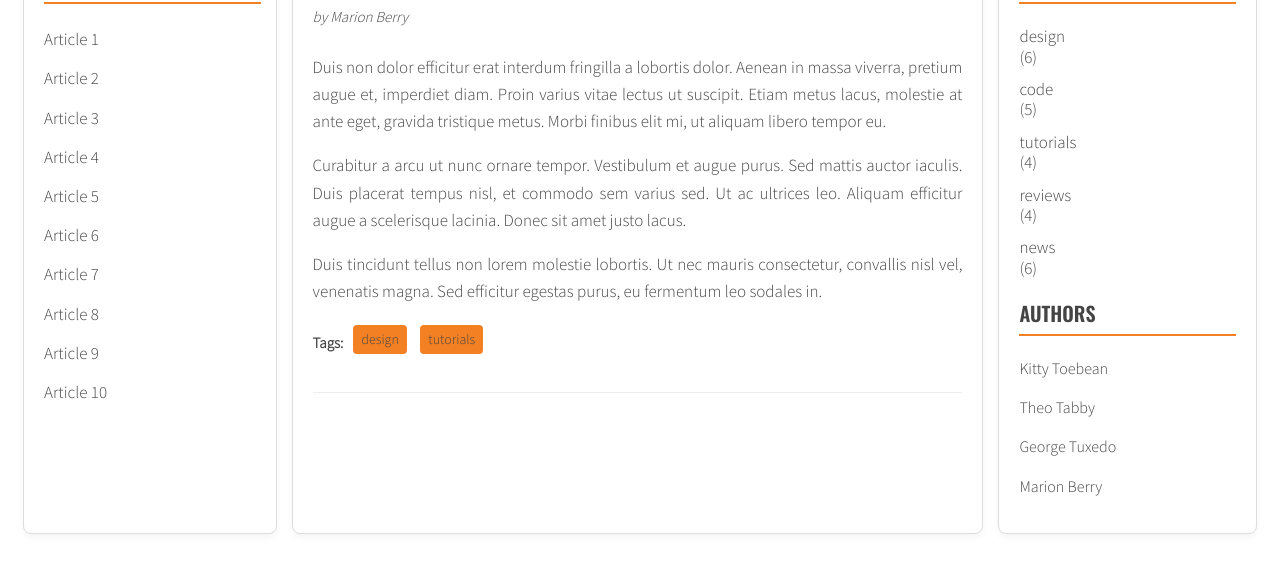
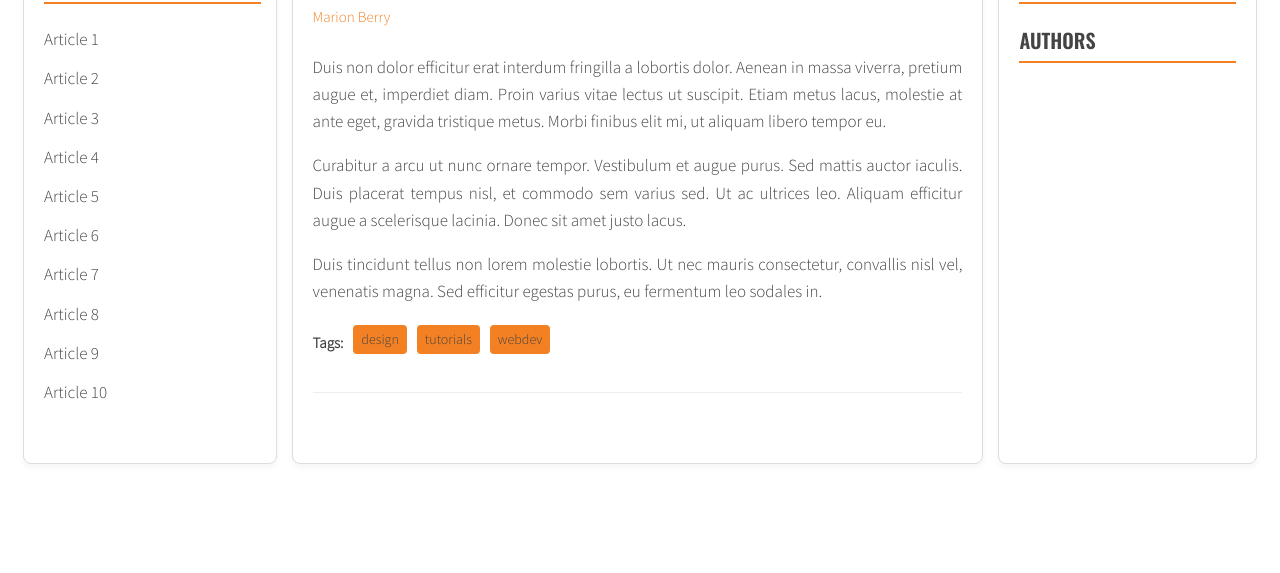
Before and after one commit to KBienuSS/javascript-blog, a website: page index.html in a window 1280 px wide. Shown: the part 161-734 px from the top of the page. Drawn offline with nearby package versions, Linux system fonts and the light colour scheme.

Commit message:
Add functions with generating tags and authors

```diff
--- a/index.html
+++ b/index.html
@@ -27,9 +27,9 @@
                 </ul>
             </aside>
             <section class="posts">
-                <article class="post active" id="article-1">
+                <article class="post active" id="article-1" data-tags="design tutorials webdev" data-author="Marion Berry">
                     <h3 class="post-title">Article 1</h3>
-                <p class="post-author">by Marion Berry</p>
+                    <p class="post-author"></p>
                     <div class="post-content">
                         <p>Duis non dolor efficitur erat interdum fringilla a lobortis dolor. Aenean in massa viverra, pretium augue et, imperdiet diam. Proin varius vitae lectus ut suscipit. Etiam metus lacus, molestie at ante eget, gravida tristique metus. Morbi finibus elit mi, ut aliquam libero tempor eu.</p>
                         <p>Curabitur a arcu ut nunc ornare tempor. Vestibulum et augue purus. Sed mattis auctor iaculis. Duis placerat tempus nisl, et commodo sem varius sed. Ut ac ultrices leo. Aliquam efficitur augue a scelerisque lacinia. Donec sit amet justo lacus.</p>
@@ -38,14 +38,12 @@
                     <div class="post-tags">
                         <p><strong>Tags:</strong></p>
                         <ul class="list list-horizontal">
-                    <li><a href="#">design</a></li>
-                    <li><a href="#">tutorials</a></li>
                         </ul>
                     </div>
                 </article>
-                <article class="post" id="article-2">
+                <article class="post" id="article-2" data-tags="news code javascript" data-author="Theo Tabby">
                     <h3 class="post-title">Article 2</h3>
-                <p class="post-author">by Theo Tabby</p>
+                    <p class="post-author"></p>
                     <div class="post-content">
                         <p>Phasellus sollicitudin, arcu vel iaculis ullamcorper, quam leo viverra orci, et faucibus quam sapien vel est. Maecenas ac suscipit elit. Nullam interdum, lorem vitae venenatis pulvinar, ex dui malesuada nunc, tempus cursus enim metus vel nulla.</p>
                         <p>Integer hendrerit, eros id efficitur dapibus, ante arcu ullamcorper orci, a iaculis felis turpis at purus. Quisque sodales posuere sapien vel consectetur. Duis dui urna, commodo non ante nec, mattis dictum enim. Donec aliquam erat sed diam lobortis, vel gravida lacus laoreet. Phasellus pretium maximus mi, eu posuere justo suscipit vel.</p>
@@ -54,14 +52,12 @@
                     <div class="post-tags">
                         <p><strong>Tags:</strong></p>
                         <ul class="list list-horizontal">
-                    <li><a href="#">news</a></li>
-                    <li><a href="#">code</a></li>
                         </ul>
                     </div>
                 </article>
-                <article class="post" id="article-3">
+                <article class="post" id="article-3" data-tags="news reviews design css" data-author="George Tuxedo">
                     <h3 class="post-title">Article 3</h3>
-                <p class="post-author">by George Tuxedo</p>
+                    <p class="post-author"></p>
                     <div class="post-content">
                         <p>Mauris vel pellentesque turpis, ac sodales nisl. Quisque iaculis mi velit, ut convallis tellus accumsan a. Quisque iaculis, nisi et dignissim tincidunt, nisl eros euismod nulla, finibus laoreet erat enim posuere elit.</p>
                         <p>Aenean at semper urna. Duis vel sapien molestie, egestas diam consequat, molestie nulla. Praesent a malesuada metus. Praesent et tempus leo.</p>
@@ -70,15 +66,12 @@
                     <div class="post-tags">
                         <p><strong>Tags:</strong></p>
                         <ul class="list list-horizontal">
-                    <li><a href="#">news</a></li>
-                    <li><a href="#">reviews</a></li>
-                    <li><a href="#">design</a></li>
                         </ul>
                     </div>
                 </article>
-                <article class="post" id="article-4">
+                <article class="post" id="article-4" data-tags="tutorials code design webdev" data-author="Kitty Toebean">
                     <h3 class="post-title">Article 4</h3>
-                <p class="post-author">by Kitty Toebean</p>
+                    <p class="post-author"></p>
                     <div class="post-content">
                         <p>Morbi vel cursus nulla, vel varius mauris. Suspendisse sed elit sit amet risus faucibus vestibulum ut sit amet purus. Donec orci est, condimentum ut quam quis, scelerisque fringilla ligula.</p>
                         <p>Quisque bibendum nisl id quam sagittis, id pretium dolor scelerisque. Suspendisse non odio nec velit dapibus placerat non a libero.</p>
@@ -87,15 +80,12 @@
                     <div class="post-tags">
                         <p><strong>Tags:</strong></p>
                         <ul class="list list-horizontal">
-                    <li><a href="#">tutorials</a></li>
-                    <li><a href="#">code</a></li>
-                    <li><a href="#">design</a></li>
                         </ul>
                     </div>
                 </article>
-                <article class="post" id="article-5">
+                <article class="post" id="article-5" data-tags="design reviews tips" data-author="Marion Berry">
                     <h3 class="post-title">Article 5</h3>
-                <p class="post-author">by Marion Berry</p>
+                    <p class="post-author"></p>
                     <div class="post-content">
                         <p>Suspendisse sem eros, euismod condimentum arcu ac, consequat fermentum orci. Nam convallis lacus nec interdum vestibulum. Vestibulum luctus, quam eu tristique ornare, lorem nibh sodales enim, vitae tempor dolor ante vitae tortor.</p>
                         <p>Duis venenatis metus quis luctus lobortis. In porttitor ipsum eget ligula aliquam ornare. Cras malesuada urna id volutpat sodales.</p>
@@ -104,14 +94,12 @@
                     <div class="post-tags">
                         <p><strong>Tags:</strong></p>
                         <ul class="list list-horizontal">
-                    <li><a href="#">design</a></li>
-                    <li><a href="#">reviews</a></li>
                         </ul>
                     </div>
                 </article>
-                <article class="post" id="article-6">
+                <article class="post" id="article-6" data-tags="reviews code backend" data-author="George Tuxedo">
                     <h3 class="post-title">Article 6</h3>
-                <p class="post-author">by George Tuxedo</p>
+                    <p class="post-author"></p>
                     <div class="post-content">
                         <p>Donec posuere iaculis ante sed hendrerit. Lorem ipsum dolor sit amet, consectetur adipiscing elit. Quisque hendrerit neque nec urna tincidunt, quis vehicula dui vulputate. Morbi est sapien, auctor ut lectus eu, placerat viverra lorem.</p>
                         <p>Cras consectetur at erat id accumsan. Suspendisse lacinia in nulla quis vulputate. Nunc vitae consectetur augue. Nam ut vehicula mi. Aliquam tristique, purus in hendrerit porta, elit lectus finibus mi, vel malesuada nisl lectus a libero.</p>
@@ -120,14 +108,12 @@
                     <div class="post-tags">
                         <p><strong>Tags:</strong></p>
                         <ul class="list list-horizontal">
-                    <li><a href="#">reviews</a></li>
-                    <li><a href="#">code</a></li>
                         </ul>
                     </div>
                 </article>
-                <article class="post" id="article-7">
+                <article class="post" id="article-7" data-tags="code news javascript" data-author="Kitty Toebean">
                     <h3 class="post-title">Article 7</h3>
-                <p class="post-author">by Kitty Toebean</p>
+                    <p class="post-author"></p>
                     <div class="post-content">
                         <p>Donec eleifend mauris ac nisl fermentum, ac fermentum turpis dignissim. Aliquam diam nisl, imperdiet a varius eget, lobortis sed nisi. Nullam suscipit ipsum sed magna blandit, sed pellentesque urna malesuada.</p>
                         <p>Duis vestibulum arcu et lectus viverra porta. Praesent tempor lacus eget quam mattis, sit amet venenatis diam ultrices. Morbi gravida sapien quis ligula tincidunt, vel sagittis erat ultrices.</p>
@@ -136,14 +122,12 @@
                     <div class="post-tags">
                         <p><strong>Tags:</strong></p>
                         <ul class="list list-horizontal">
-                    <li><a href="#">code</a></li>
-                    <li><a href="#">news</a></li>
                         </ul>
                     </div>
                 </article>
-                <article class="post" id="article-8">
+                <article class="post" id="article-8" data-tags="news design tutorials frontend" data-author="Theo Tabby">
                     <h3 class="post-title">Article 8</h3>
-                <p class="post-author">by Theo Tabby</p>
+                    <p class="post-author"></p>
                     <div class="post-content">
                         <p>Praesent quis imperdiet erat. Curabitur tempor sapien a interdum malesuada. Proin libero erat, sagittis a sollicitudin eget, pulvinar nec risus. Cras et suscipit sem.</p>
                         <p>Maecenas consequat diam nec sollicitudin congue. Aenean porttitor porttitor quam, condimentum interdum metus congue sed. Donec at nulla ipsum.</p>
@@ -152,15 +136,12 @@
                     <div class="post-tags">
                         <p><strong>Tags:</strong></p>
                         <ul class="list list-horizontal">
-                    <li><a href="#">news</a></li>
-                    <li><a href="#">design</a></li>
-                    <li><a href="#">tutorials</a></li>
                         </ul>
                     </div>
                 </article>
-                <article class="post" id="article-9">
+                <article class="post" id="article-9" data-tags="news tutorials tips" data-author="Marion Berry">
                     <h3 class="post-title">Article 9</h3>
-                <p class="post-author">by Marion Berry</p>
+                    <p class="post-author"></p>
                     <div class="post-content">
                         <p>Tam et facilisis purus. Donec vulputate est quis lobortis posuere. Nunc vitae lorem ut odio faucibus pulvinar nec in justo. Ut ut ante ac tellus ornare tempus. Nunc maximus, tortor et dictum convallis, nunc libero posuere leo, scelerisque ultrices arcu sapien ut tellus.</p>
                         <p>Fusce lacinia augue massa, non tincidunt tortor auctor quis. Vestibulum ut pretium nisl. Etiam id tellus tempus, commodo ligula vehicula, porta magna.</p>
@@ -169,14 +150,12 @@
                     <div class="post-tags">
                         <p><strong>Tags:</strong></p>
                         <ul class="list list-horizontal">
-                    <li><a href="#">news</a></li>
-                    <li><a href="#">tutorials</a></li>
                         </ul>
                     </div>
                 </article>
-                <article class="post" id="article-10">
+                <article class="post" id="article-10" data-tags="code design news reviews html" data-author="George Tuxedo">
                     <h3 class="post-title">Article 10</h3>
-                <p class="post-author">by George Tuxedo</p>
+                    <p class="post-author"></p>
                     <div class="post-content">
                         <p>Aliquam erat volutpat. Ut non eleifend lectus. Donec suscipit tellus tempor, ornare dui id, hendrerit neque. Phasellus lacinia laoreet dui in luctus. Sed hendrerit, magna sit amet varius tempor, augue augue scelerisque est, non scelerisque mauris libero eu sapien.</p>
                         <p>Sed at sapien in quam sollicitudin aliquam. In interdum metus a mi porttitor luctus. Sed commodo, arcu id lacinia posuere, felis elit pharetra urna, at feugiat est orci sit amet libero. Quisque in nisl est. Nullam vehicula at lectus non luctus. Cras aliquam neque magna, at varius nisi egestas ut.</p>
@@ -185,10 +164,6 @@
                     <div class="post-tags">
                         <p><strong>Tags:</strong></p>
                         <ul class="list list-horizontal">
-                    <li><a href="#">code</a></li>
-                    <li><a href="#">design</a></li>
-                    <li><a href="#">news</a></li>
-                    <li><a href="#">reviews</a></li>
                         </ul>
                     </div>
                 </article>
@@ -196,34 +171,9 @@
             <aside class="sidebar" aria-label="Third Navigation">
                 <h2 class="section-title">Tags</h2>
                 <ul class="list tags">
-                <li><a href="#">design</a> <span>(6)</span></li>
-                <li><a href="#">code</a> <span>(5)</span></li>
-                <li><a href="#">tutorials</a> <span>(4)</span></li>
-                <li><a href="#">reviews</a> <span>(4)</span></li>
-                <li><a href="#">news</a> <span>(6)</span></li>
                 </ul>
                 <h2 class="section-title">Authors</h2>
                 <ul class="list authors">
-                <li>
-                    <a href="#">
-                    <span class="author-name">Kitty Toebean</span>
-                    </a>
-                </li>
-                <li>
-                    <a href="#">
-                    <span class="author-name">Theo Tabby</span>
-                    </a>
-                </li>
-                <li>
-                    <a href="#">
-                    <span class="author-name">George Tuxedo</span>
-                    </a>
-                </li>
-                <li>
-                    <a href="#">
-                    <span class="author-name">Marion Berry</span>
-                    </a>
-                </li>
                 </ul>
             </aside>
             </main>
--- a/js/script.js
+++ b/js/script.js
@@ -1,12 +1,17 @@
 {
   'use strict';
+  const optArticleSelector = '.post',
+    optTitleSelector = '.post-title',
+    optTitleListSelector = '.titles',
+    optArticleTagsSelector = '.post-tags .list',
+    optArticleAuthorSelector = '.post-author';
 
   const titleClickHandler = function(event){
     event.preventDefault();
     const clickedElement = this;
 
     /* [DONE] remove class 'active' from all article links  */
-    const activeLinks = document.querySelectorAll('.titles a.active');
+    const activeLinks = document.querySelectorAll(optTitleListSelector + ' a.active');
 
     for(const activeLink of activeLinks){
       activeLink.classList.remove('active');
@@ -23,36 +28,38 @@
     }
 
     /* [DONE] get 'href' attribute from the clicked link */
-    const attributeClickedElement = clickedElement.getAttribute('href');
+    const attributeClickedElement = clickedElement.getAttribute('href'),
 
-    /* [DONE] find the correct article using the selector (value of 'href' attribute) */
-    const correctArticle = document.querySelector(attributeClickedElement);
+      /* [DONE] find the correct article using the selector (value of 'href' attribute) */
+      correctArticle = document.querySelector(attributeClickedElement);
 
     /* [DONE] add class 'active' to the correct article */
     correctArticle.classList.add('active');
   };
 
-  const generateTitleLinks = function(){
+  const generateTitleLinks = function(customSelector = ''){
     /* [DONE] Delete the contents of the link list in the left column.*/
     document.querySelector('.list').innerHTML='';
     let allLinksHTML = '';
 
-    const articles = document.querySelectorAll('.post');
+    const articles = document.querySelectorAll(optArticleSelector + customSelector);
 
     for(const article of articles){
+
       /* [DONE] For each article, read its ID and save it to a constant.*/
-      const articleId = article.getAttribute('id');
-      console.log(articleId);
-      /* [DONE] For each article, find the title element and save its contents to a constant.*/
-      const articleTitle = article.querySelector('.post-title').textContent;
-      console.log(articleTitle);
-      /* [DONE] For each article, create the HTML link code based on this information and save it to a constant.*/
-      const articleHtmlLink = '<li><a href="#' + articleId +'" ><span>'+articleTitle+'</span></a></li>';
+      const articleId = article.getAttribute('id'),
+
+        /* [DONE] For each article, find the title element and save its contents to a constant.*/
+        articleTitle = article.querySelector(optTitleSelector).textContent,
+
+        /* [DONE] For each article, create the HTML link code based on this information and save it to a constant.*/
+        articleHtmlLink = '<li><a href="#' + articleId +'" ><span>'+articleTitle+'</span></a></li>';
+
       /* [DONE] For each article, insert the created HTML code into the link list in the left column.*/
       allLinksHTML+=articleHtmlLink;
     }
     document.querySelector('.list').innerHTML = allLinksHTML;
-    const links = document.querySelectorAll('.titles a');
+    const links = document.querySelectorAll(optTitleListSelector + ' a');
 
     for(const link of links){
       link.addEventListener('click', titleClickHandler);
@@ -62,4 +69,149 @@
   };
 
   generateTitleLinks();
+
+  const generateTags = function(){
+
+    /* [DONE] find all articles */
+    const articles = document.querySelectorAll(optArticleSelector);
+
+    /* [DONE] START LOOP: for every article: */
+    for(const article of articles){
+
+      /* [DONE] find tags wrapper */
+      const tagsWrapper = article.querySelector(optArticleTagsSelector);
+
+      /* [DONE] make html variable with empty string */
+      let htmlString = '';
+
+      /* [DONE] get tags from data-tags attribute */
+      const dataTags = article.getAttribute('data-tags'),
+
+        /* [DONE] split tags into array */
+        dataTagsArray = dataTags.split(' ');
+
+      /* [DONE] START LOOP: for each tag */
+      for (const dataTag of dataTagsArray){
+
+        /* [DONE] generate HTML of the link */
+        const htmlTagLink = '<li><a href="#tag-'+ dataTag +'">'+ dataTag +'</a></li>';
+
+        /* [DONE] add generated code to html variable */
+        htmlString += htmlTagLink;
+
+        /* [DONE] END LOOP: for each tag */
+      }
+
+      /* [DONE] insert HTML of all the links into the tags wrapper */
+      tagsWrapper.innerHTML=htmlString;
+
+    /* [DONE] END LOOP: for every article: */
+    }
+  };
+
+  generateTags();
+
+  const tagClickHandler = function(event){
+    /* [DONE] prevent default action for this event */
+    event.preventDefault();
+
+    /* [DONE] make new constant named "clickedElement" and give it the value of "this" */
+    const clickedElement = this,
+
+      /* [DONE] make a new constant "href" and read the attribute "href" of the clicked element */
+      href = clickedElement.getAttribute('href'),
+
+      /* [DONE] make a new constant "tag" and extract tag from the "href" constant */
+      tag = href.replace('#tag-', ''),
+
+      /* [DONE] find all tag links with class active */
+      tagsActive = document.querySelectorAll('a.active[href^="#tag-"]');
+
+    /* [DONE] START LOOP: for each active tag link */
+    for (const tagActive of tagsActive){
+
+      /* [DONE] remove class active */
+      tagActive.classList.remove('active');
+
+    /* [DONE] END LOOP: for each active tag link */
+    }
+
+    /* [DONE] find all tag links with "href" attribute equal to the "href" constant */
+    let tagLinks = document.querySelectorAll('a[href="' + href + '"]');
+
+    /* [DONE] START LOOP: for each found tag link */
+    for(const tagLink of tagLinks){
+
+      /* [DONE] add class active */
+      tagLink.classList.add('active');
+
+    /* [DONE] END LOOP: for each found tag link */
+    }
+
+    /* [DONE] execute function "generateTitleLinks" with article selector as argument */
+    generateTitleLinks('[data-tags~="' + tag + '"]');
+  };
+
+  const addClickListenersToTags = function(){
+
+    /* [DONE] find all links to tags */
+    const links = document.querySelectorAll('a[href^="#tag-"]');
+
+    /* [DONE] START LOOP: for each link */
+    for(const link of links){
+
+      /* [DONE] add tagClickHandler as event listener for that link */
+      link.addEventListener('click', tagClickHandler);
+
+    /* [DONE] END LOOP: for each link */
+    }
+  };
+
+  addClickListenersToTags();
+
+  const generateAuthors = function(){
+    const articles = document.querySelectorAll(optArticleSelector);
+
+    for(const article of articles){
+      const authorWrapper = article.querySelector(optArticleAuthorSelector);
+      let htmlString = '';
+      const dataAuthor = article.getAttribute('data-author'),
+        htmlTagLink = '<a href="#author-'+ dataAuthor +'">'+ dataAuthor +'</a>';
+      htmlString += htmlTagLink;
+      authorWrapper.innerHTML=htmlString;
+    }
+  };
+
+  generateAuthors();
+
+  const authorClickHandler = function(event){
+    event.preventDefault();
+    const clickedElement = this,
+      href = clickedElement.getAttribute('href'),
+      author = href.replace('#author-', ''),
+      authorsActive = document.querySelectorAll('a.active[href^="#author-"]');
+
+    for (const authorActive of authorsActive){
+      authorActive.classList.remove('active');
+    }
+
+    let authorsLinks = document.querySelectorAll('a[href="' + href + '"]');
+
+    for(const authorLink of authorsLinks){
+      authorLink.classList.add('active');
+    }
+
+    generateTitleLinks('[data-author="' + author + '"]');
+  };
+
+  const addClickListenersToAuthor = function(){
+    const links = document.querySelectorAll('a[href^="#author-"]');
+
+    for(const link of links){
+      link.addEventListener('click', authorClickHandler);
+    }
+  };
+
+  addClickListenersToAuthor();
+
 }
```
Lines whose indentation alone changed are shown as unchanged.
